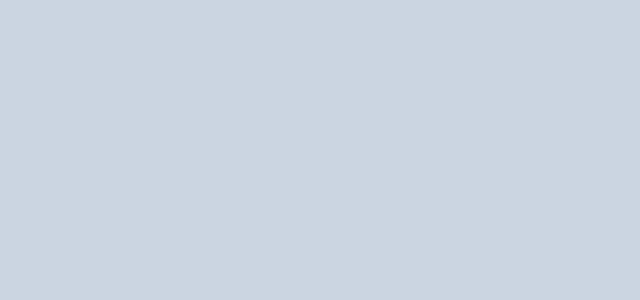
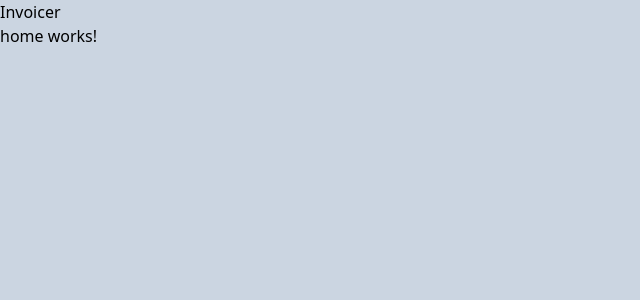
Before and after one commit to ozrabal/invoicer, an Angular app: page / in a window 1280 px wide. Shown: the top 300 px of the page, without its empty margins (0-640 px from the left). Built offline with nearby package versions, Linux system fonts and the light colour scheme.

Commit message:
feat: add home and login routes

```diff
--- a/src/app/app.component.html
+++ b/src/app/app.component.html
@@ -1,2 +1,4 @@
 <main class="min-h-screen bg-slate-300">
+  Invoicer
+  <router-outlet></router-outlet>
 </main>
--- a/src/app/app.routes.ts
+++ b/src/app/app.routes.ts
@@ -1,3 +1,16 @@
 import { Routes } from '@angular/router';
+import { HomeComponent } from './pages/home/home.component';
+import { LoginComponent } from './pages/login/login.component';
 
-export const routes: Routes = [];
+export const routes: Routes = [
+  {
+    path: '',
+    component: HomeComponent,
+    title: 'Invoicer',
+  },
+  {
+    path: 'login',
+    component: LoginComponent,
+    title: 'Login',
+  },
+];
```
